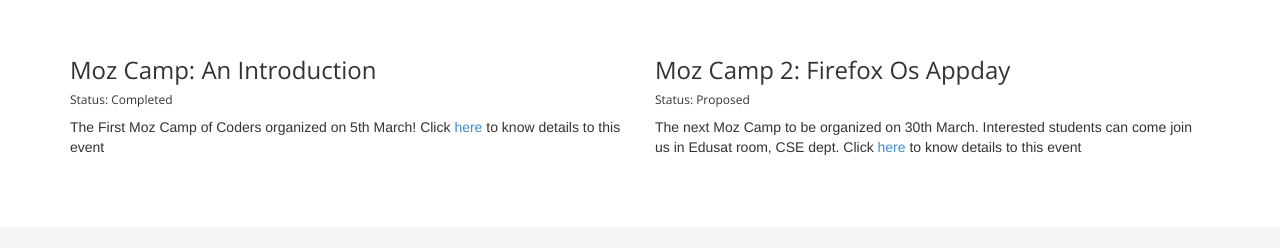
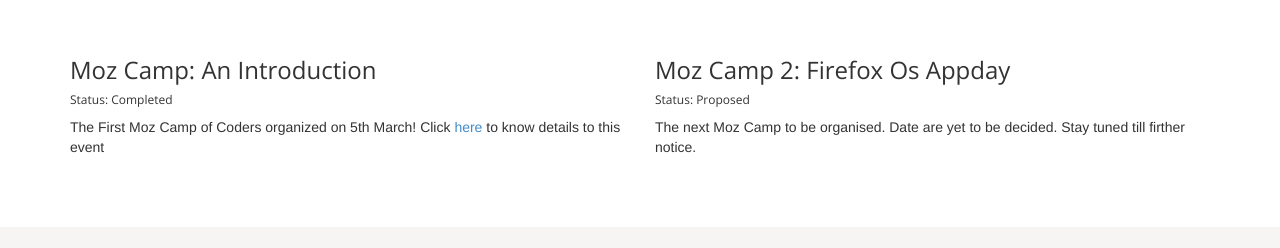
Before and after one commit to codersjgec/codersjgec.github.io, a plain HTML site: page index.html in a window 1280 px wide. Shown: the part 1286-1534 px from the top of the page. Drawn offline with nearby package versions, Linux system fonts and the light colour scheme.

Commit message:
Updating

```diff
--- a/index.html
+++ b/index.html
@@ -129,7 +129,7 @@
 				<h3>Moz Camp 2: Firefox Os Appday</h3>
 				<h6>Status: Proposed</h6>
 				<p>
-					The next Moz Camp to be organized on 30th March. Interested students can come join us in Edusat room, CSE dept. Click <a href="https://coders.etherpad.mozilla.org/2" target="_blank">here</a> to know details to this event</p>
+					The next Moz Camp to be organised. Date are yet to be decided. Stay tuned till firther notice.</p>
 				</p>
 			</div>
 		</div>
```
